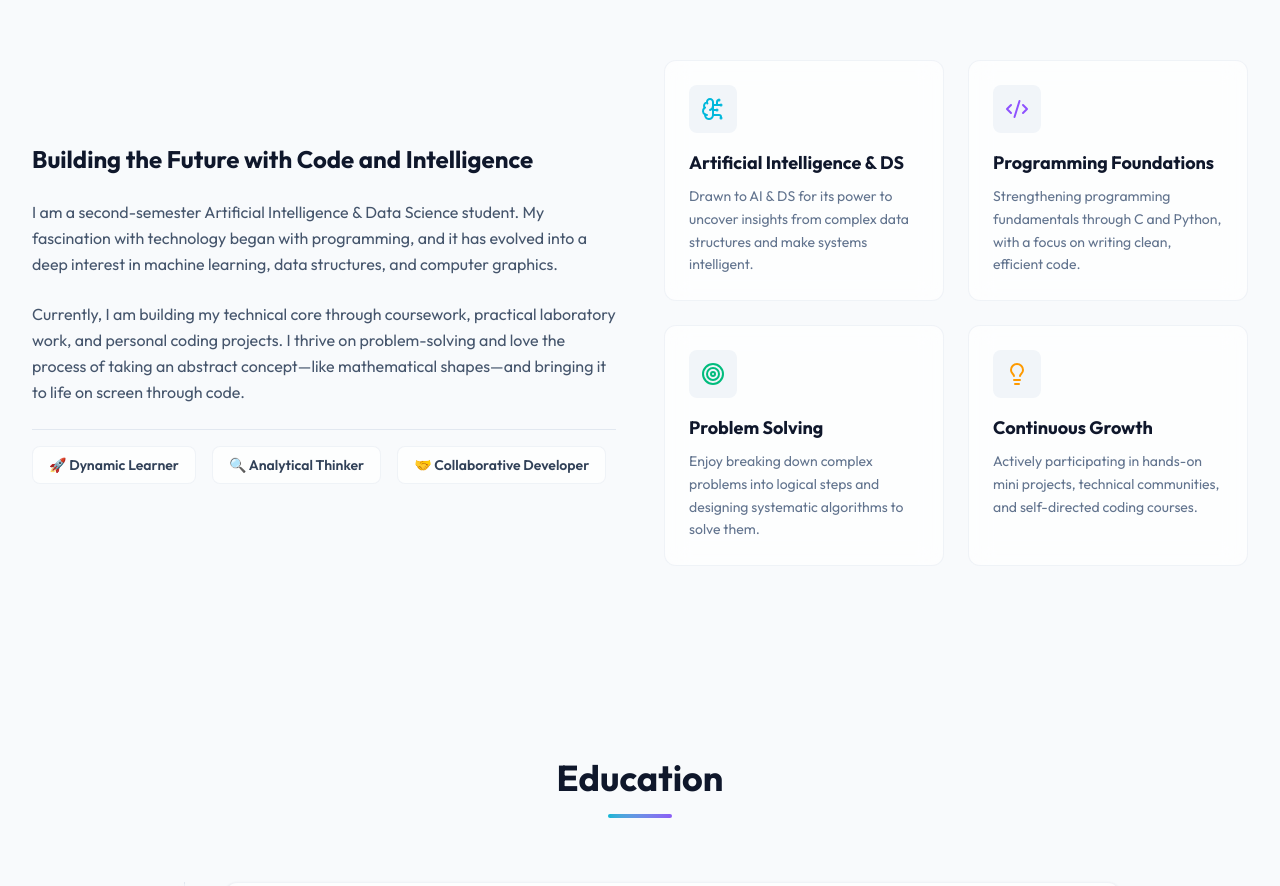
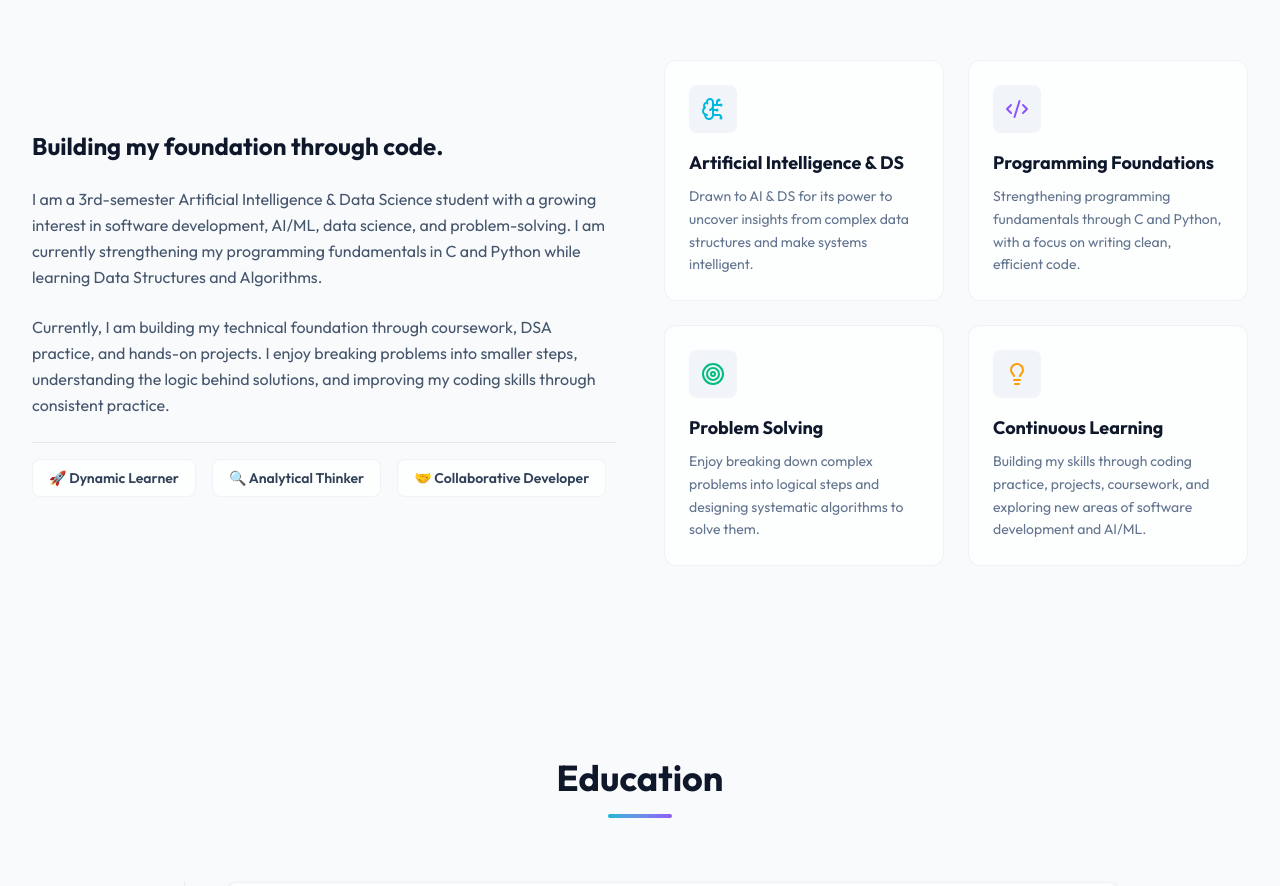
Before and after one commit to Ardra-Sobharaj/portfolio, a React (Vite) app: page / in a window 1280 px wide. Shown: the part 960-1846 px from the top of the page. Built offline with nearby package versions, Linux system fonts and the light colour scheme.

Commit message:
Update About section
Updated the About section to reflect a focus on continuous learning and a more detailed description of current studies and interests.

```diff
--- a/src/components/About.tsx
+++ b/src/components/About.tsx
@@ -19,8 +19,9 @@ export function About() {
     },
     {
       icon: <Lightbulb className="w-6 h-6 text-amber-500" />,
-      title: 'Continuous Growth',
-      description: 'Actively participating in hands-on mini projects, technical communities, and self-directed coding courses.',
+      title: 'Continuous Learning',
+      description: 'Building my skills through coding practice, projects, coursework, and exploring new areas of software development and AI/ML.',
+
     },
   ];
 
@@ -41,15 +42,15 @@ export function About() {
           {/* Text Description */}
           <div className="lg:col-span-6 space-y-6">
             <h3 className="text-2xl font-bold text-slate-900 dark:text-white">
-              Building the Future with Code and Intelligence
+              Building my foundation through code.
             </h3>
 
             <p className="text-slate-600 dark:text-slate-300 leading-relaxed">
-              I am a second-semester Artificial Intelligence & Data Science student. My fascination with technology began with programming, and it has evolved into a deep interest in machine learning, data structures, and computer graphics.
+              I am a 3rd-semester Artificial Intelligence & Data Science student with a growing interest in software development, AI/ML, data science, and problem-solving. I am currently strengthening my programming fundamentals in C and Python while learning Data Structures and Algorithms.
             </p>
 
             <p className="text-slate-600 dark:text-slate-300 leading-relaxed">
-              Currently, I am building my technical core through coursework, practical laboratory work, and personal coding projects. I thrive on problem-solving and love the process of taking an abstract concept—like mathematical shapes—and bringing it to life on screen through code.
+              Currently, I am building my technical foundation through coursework, DSA practice, and hands-on projects. I enjoy breaking problems into smaller steps, understanding the logic behind solutions, and improving my coding skills through consistent practice.
             </p>
 
             <div className="pt-4 border-t border-slate-200 dark:border-slate-800 flex flex-wrap gap-4">
```
